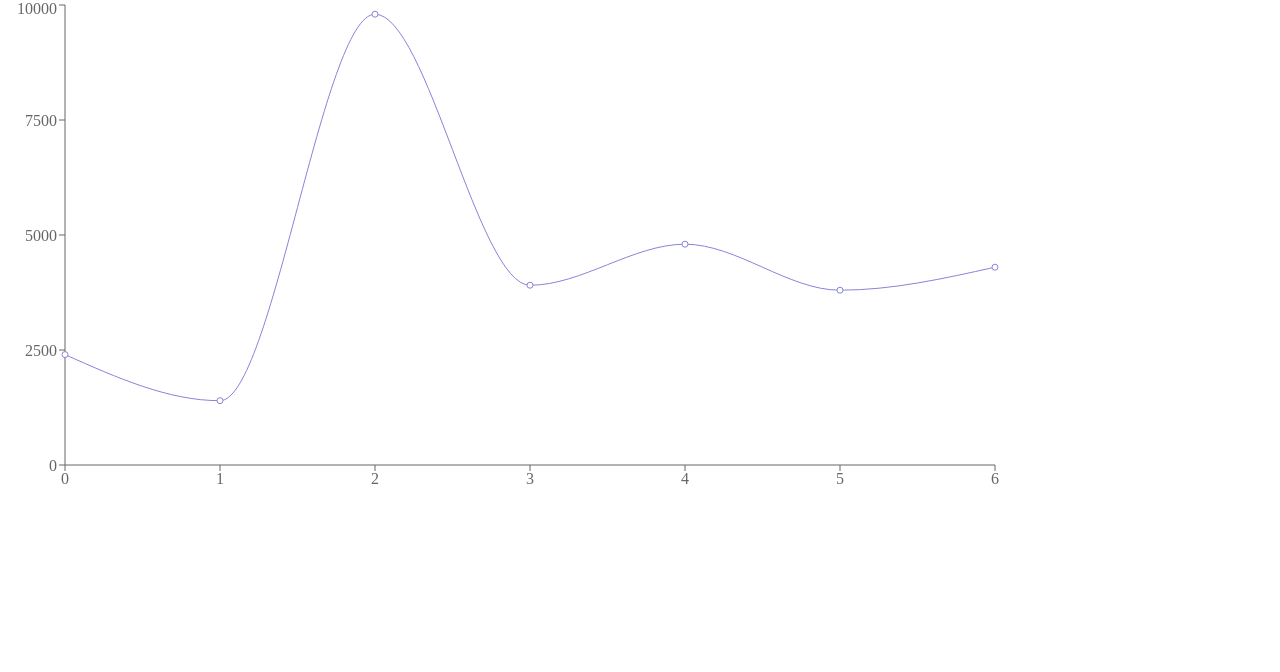
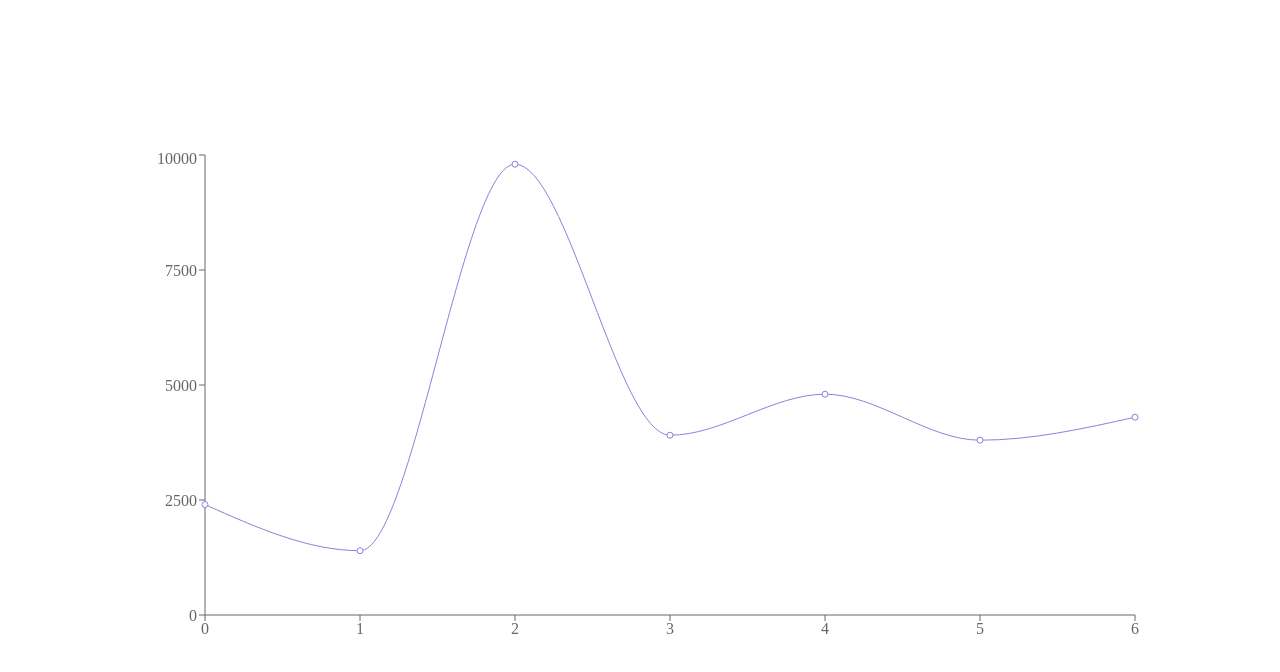
Before and after one commit to sungyun6789/coin-charts, a Next.js app: page / in a window 1280 px wide. Shown: the top 672 px of the page. Built offline with nearby package versions, Linux system fonts and the light colour scheme.

Commit message:
style: add index page style

```diff
--- a/pages/index.tsx
+++ b/pages/index.tsx
@@ -1,7 +1,22 @@
+import styled from '@emotion/styled';
+
 import Chart from '../components/Chart';
 
+const Main = styled.main`
+  width: 100vw;
+  height: 100vh;
+
+  display: flex;
+  justify-content: center;
+  align-items: center;
+`;
+
 const Index = () => {
-  return <Chart />;
+  return (
+    <Main>
+      <Chart />
+    </Main>
+  );
 };
 
 export default Index;
```
